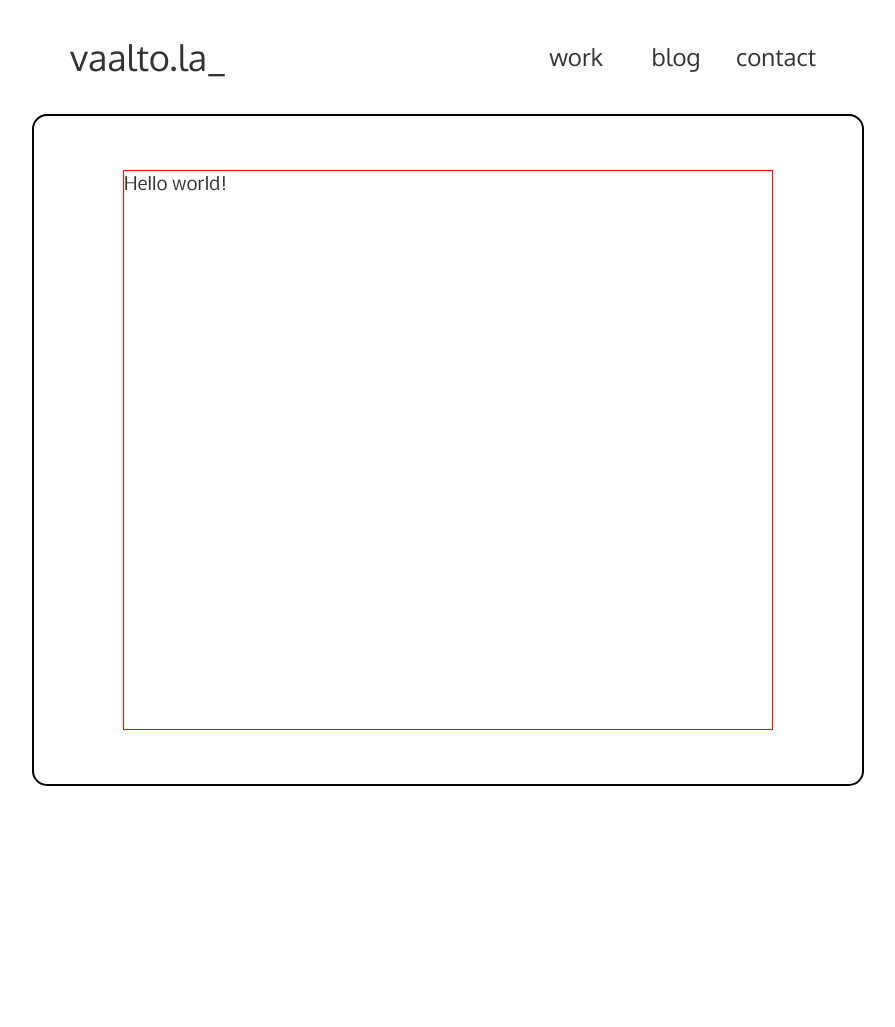
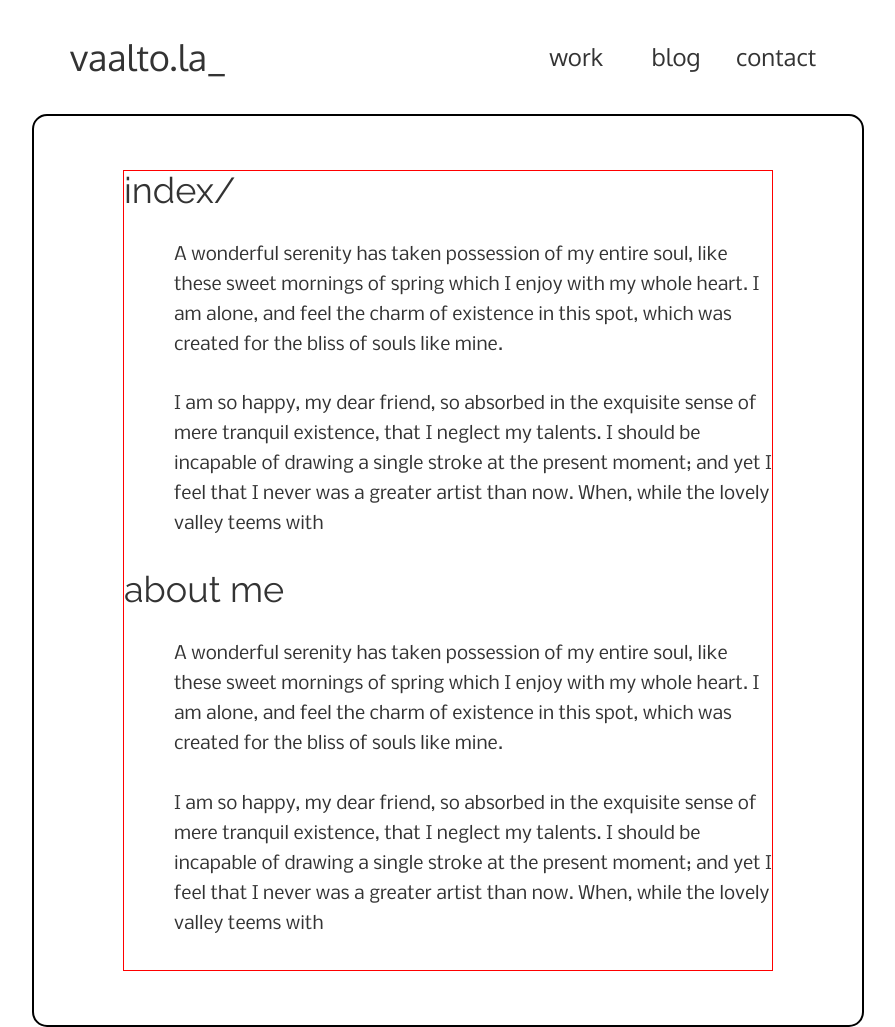
Before and after one commit to mvaaltola/www-19, a Gatsby site: page / in a window 1280 px wide. Shown: the whole page, without its empty margins (192-1087 px from the left). Before the commit the page ends 800 px from the top, so only its background shows below. Built offline with nearby package versions, Linux system fonts and the light colour scheme; Gatsby itself is replaced by a stand-in of ours.

Commit message:
Create placeholder index page

```diff
--- a/src/pages/index.js
+++ b/src/pages/index.js
@@ -1,8 +1,29 @@
 import React from "react"
 import Layout from "../components/layout"
+import styled from "styled-components"
+
+const IndexHeader = styled.h1`
+  font-family: "Raleway";
+  font-weight: normal;
+`
+
+const IndexText = styled.p`
+  padding-left: 50px;
+`
 
 export default () => (
   <Layout>
-    <div>Hello world!</div>
+    <IndexHeader>index/</IndexHeader>
+    <IndexText>
+      A wonderful serenity has taken possession of my entire soul, like these sweet mornings of spring which I enjoy with my whole heart. I am alone, and feel the charm of existence in this spot, which was created for the bliss of souls like mine.
+      <br/><br/>
+      I am so happy, my dear friend, so absorbed in the exquisite sense of mere tranquil existence, that I neglect my talents. I should be incapable of drawing a single stroke at the present moment; and yet I feel that I never was a greater artist than now. When, while the lovely valley teems with
+    </IndexText>
+    <IndexHeader>about me</IndexHeader>
+    <IndexText>
+      A wonderful serenity has taken possession of my entire soul, like these sweet mornings of spring which I enjoy with my whole heart. I am alone, and feel the charm of existence in this spot, which was created for the bliss of souls like mine.
+      <br/><br/>
+      I am so happy, my dear friend, so absorbed in the exquisite sense of mere tranquil existence, that I neglect my talents. I should be incapable of drawing a single stroke at the present moment; and yet I feel that I never was a greater artist than now. When, while the lovely valley teems with
+    </IndexText>
   </Layout>
 )
```
